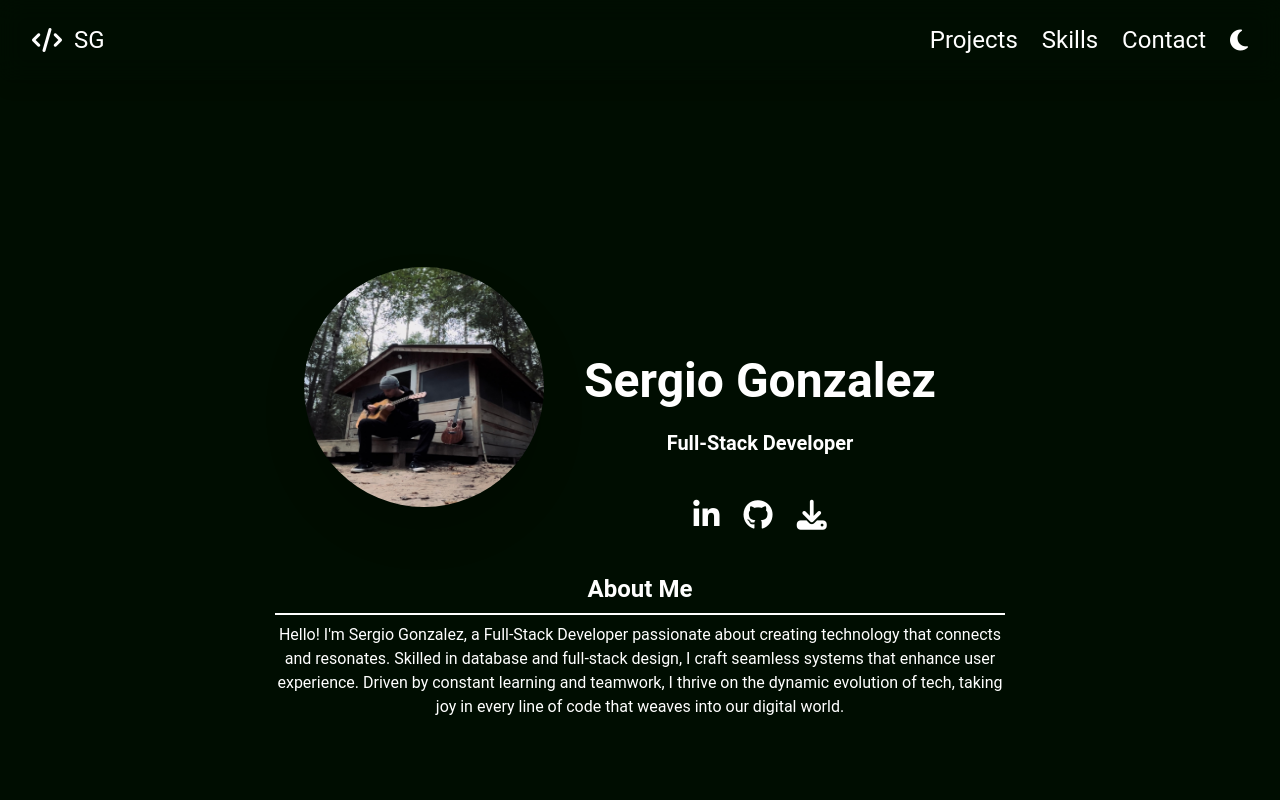
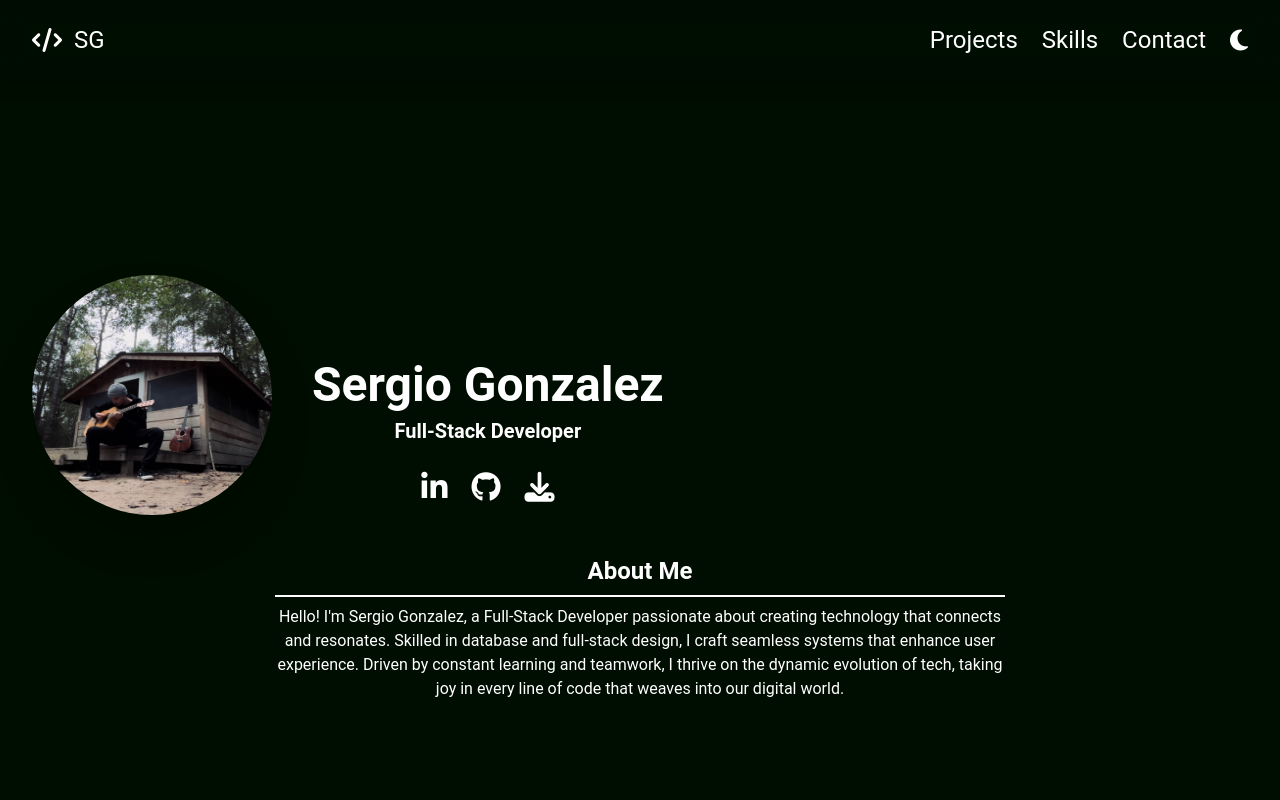
Before and after one commit to sergiogonzalezyes/Portfolio-Vue-Tailwind, a Vue app: page / in a window 1280 px wide. Shown: the top 800 px of the page. Built offline with nearby package versions, Linux system fonts and the light colour scheme.

Commit message:
more changes

```diff
--- a/src/components/Home.vue
+++ b/src/components/Home.vue
@@ -1,15 +1,15 @@
 <template>
     <div class="flex flex-col justify-center items-center text-white">
 
-        <div class="lg:flex lg:flex-row">
+        <div class="lg:flex lg:flex-row w-full">
             <div class="flex justify-center items-center"><img src="../assets/images/profilepic.jpg" alt="Profile Picture" class="rounded-full w-80 h-80 xs:h-60 xs:w-60 mt-4 mb-4 shadow-2xl"></div>
-            <div class="flex flex-col justify-center items-center lg:mt-24 px-10">
+            <div class="flex flex-col justify-center items-center lg:mt-14 px-10">
                 <h1 class="text-5xl font-bold text-center mt-5">Sergio Gonzalez</h1>
 
-                <h2 class="text-3xl font-bold text-center mt-6 xs:text-xl">Full-Stack Developer</h2>
+                <h2 class="text-3xl font-bold text-center mt-2 xs:text-xl">Full-Stack Developer</h2>
 
                 <!-- Social Media Links Icon buttons -->
-                <div class="flex justify-center items-center gap-6 mt-10">
+                <div class="flex justify-center items-center gap-6 mt-6">
                     <button aria-label="LinkedIn" class="transition duration-300 ease-in-out hover:scale-[1.3]">
                         <a href="https://www.linkedin.com/in/sergio-gonzalez-garcia-b5082a264/" target="_blank">
                             <i class="fa-brands fa-linkedin-in text-3xl cursor-pointer"></i>
@@ -30,7 +30,7 @@
         </div>
 
 
-        <div class="flex flex-col justify-center items-center mt-10 lg:w-3/5">
+        <div class="flex flex-col justify-center items-center mt-6 lg:w-3/5">
             <h5 class="text-2xl font-bold">About Me</h5>
             <!-- line break -->
             <div class="w-full h-0.5 bg-white mt-2 mb-2"></div>
```
